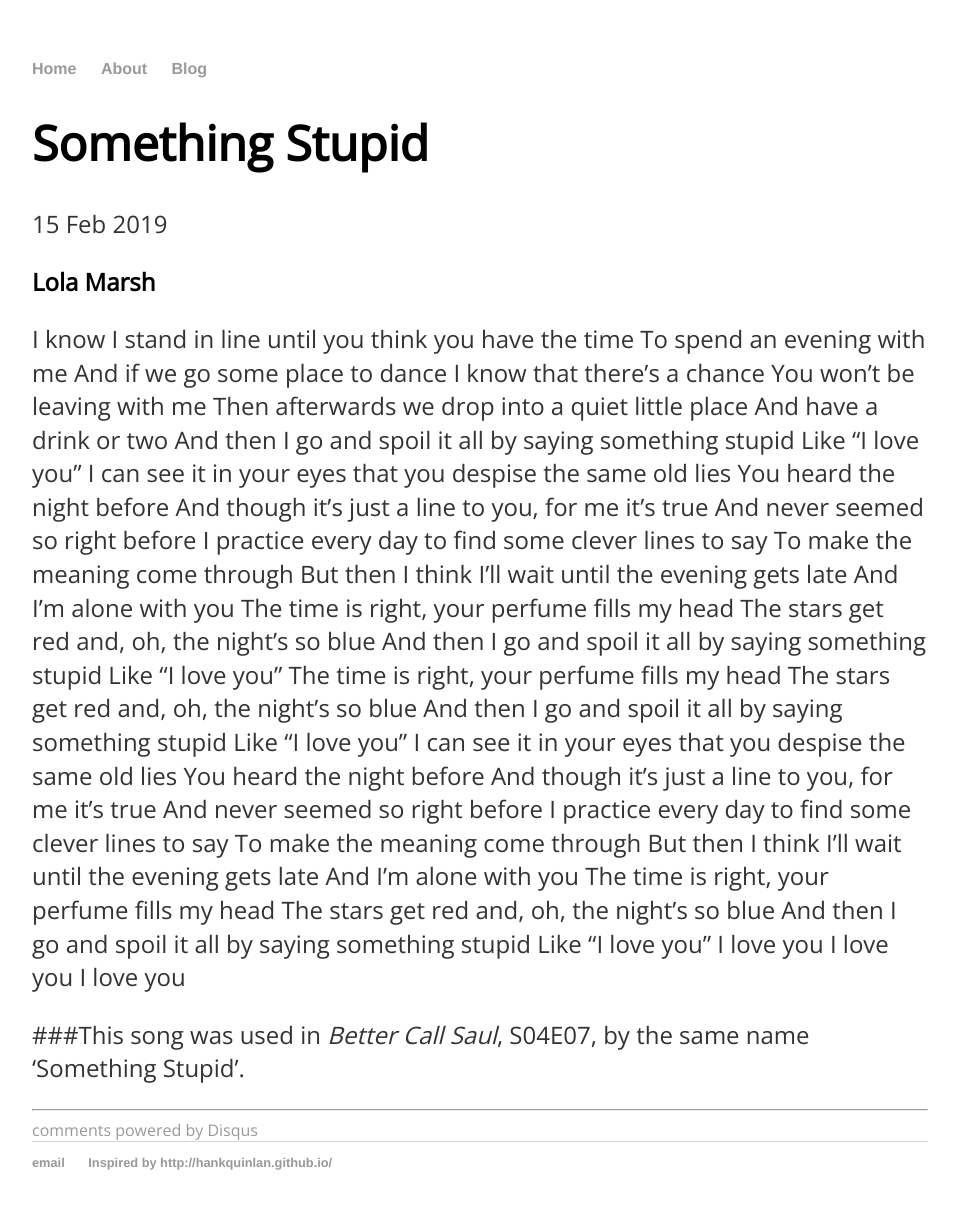
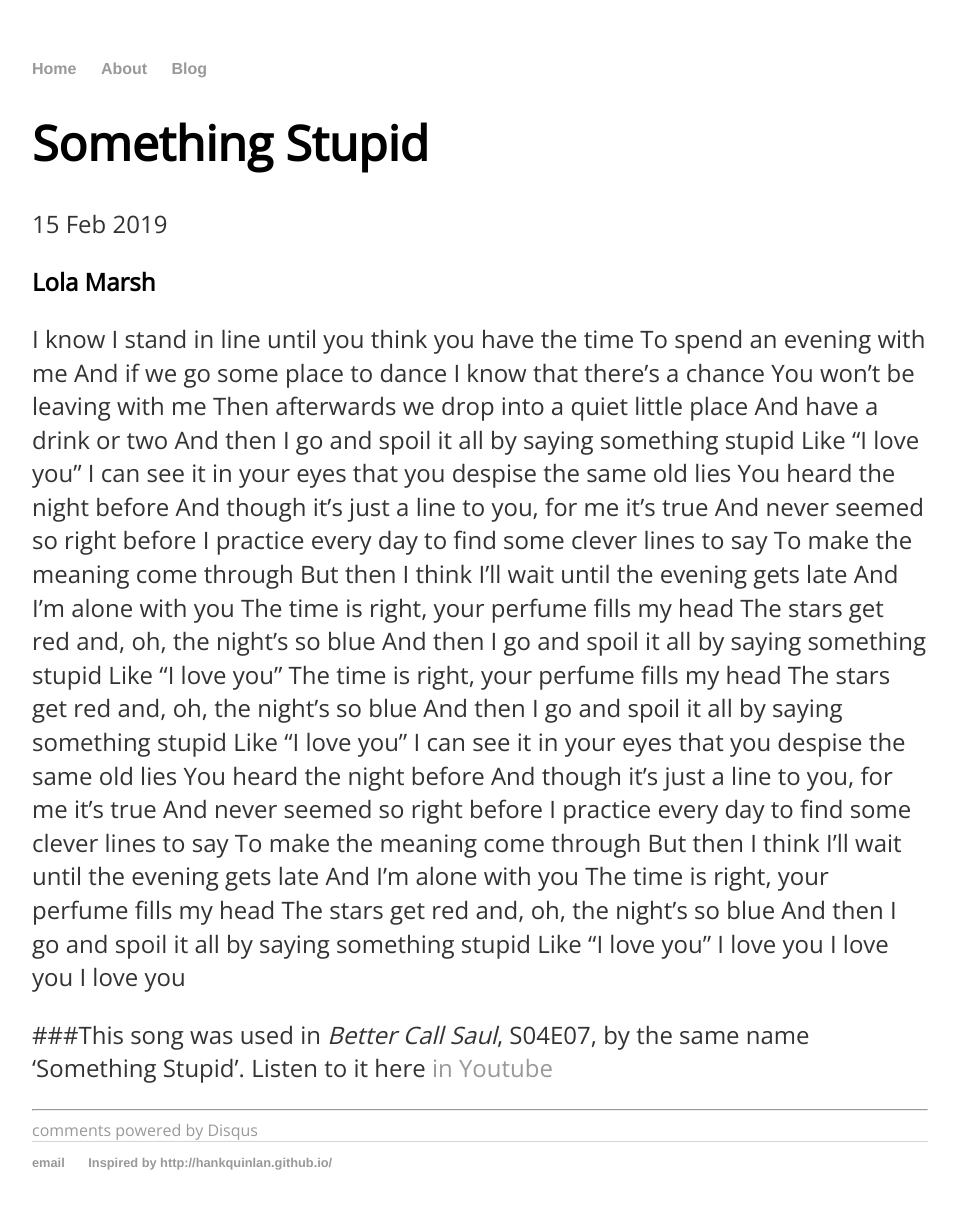
Before and after one commit to damnArin/damnArin.github.io, a Jekyll site: the page built from _posts/2019-02-15-Something-Stupid.md, in a window 1280 px wide. Shown: the whole page, without its empty margins (160-1119 px from the left). Built offline with Jekyll 4.4.1, drawn with Linux system fonts in a browser that asks for light colours; comment, search, counter and statistics services are not loaded.

Commit message:
mod new post

```diff
--- a/_posts/2019-02-15-Something-Stupid.md
+++ b/_posts/2019-02-15-Something-Stupid.md
@@ -45,4 +45,4 @@ I love you
 I love you
 I love you
 
-###This song was used in *Better Call Saul*, S04E07, by the same name 'Something Stupid'.
+###This song was used in *Better Call Saul*, S04E07, by the same name 'Something Stupid'. Listen to it here [in Youtube](https://www.youtube.com/watch?v=zEUTR2EEEtc)
```
